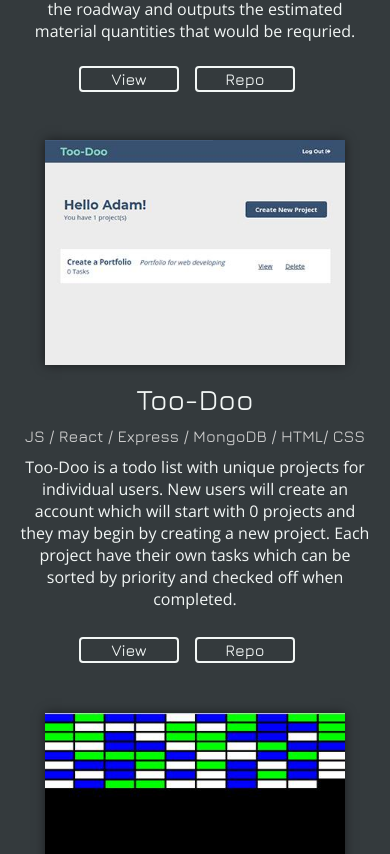
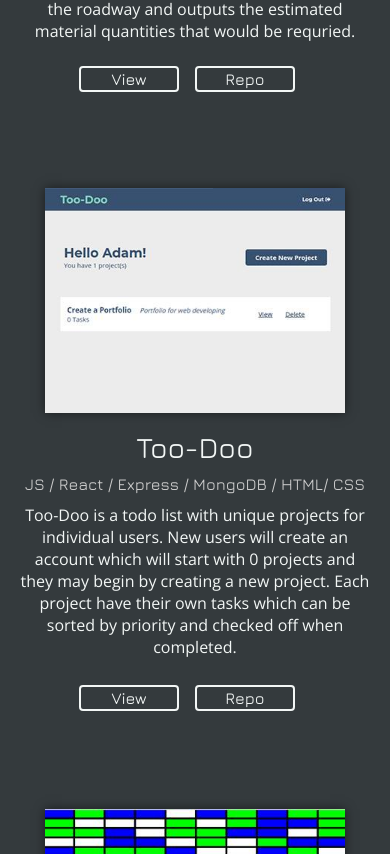
Before and after one commit to ajhanson22227/portfolio, a React (Create React App) app: page / in a window 390 px wide. Shown: the part 2670-3524 px from the top of the page. Built offline with nearby package versions, Linux system fonts and the light colour scheme.

Commit message:
increase empty space beneath each project on mobile, buttons were too close to the next project

```diff
--- a/src/components/Project/Project.css
+++ b/src/components/Project/Project.css
@@ -42,7 +42,7 @@
     justify-content: space-evenly;
     max-width: 95%;
     min-height: 400px;
-    margin-bottom: 1em;
+    margin-bottom: 4em;
 }
 
 .project-image{
```
